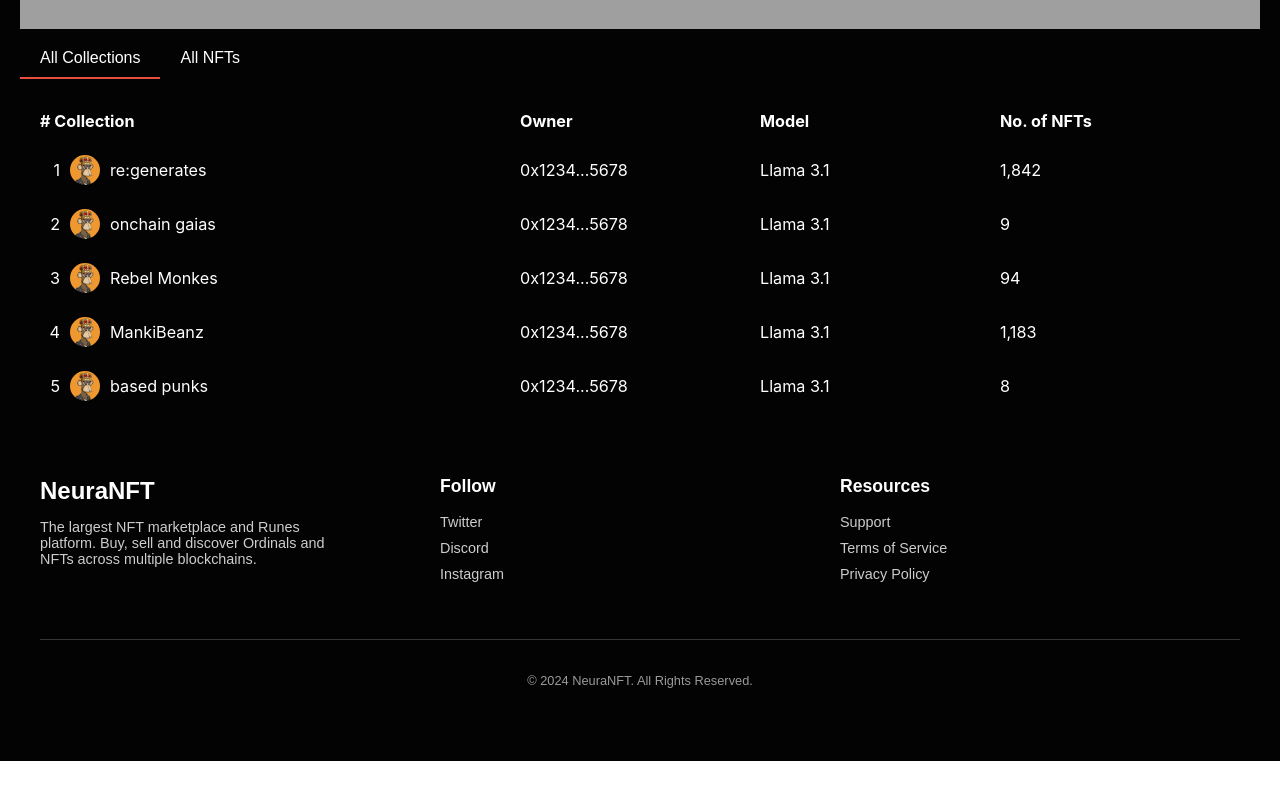
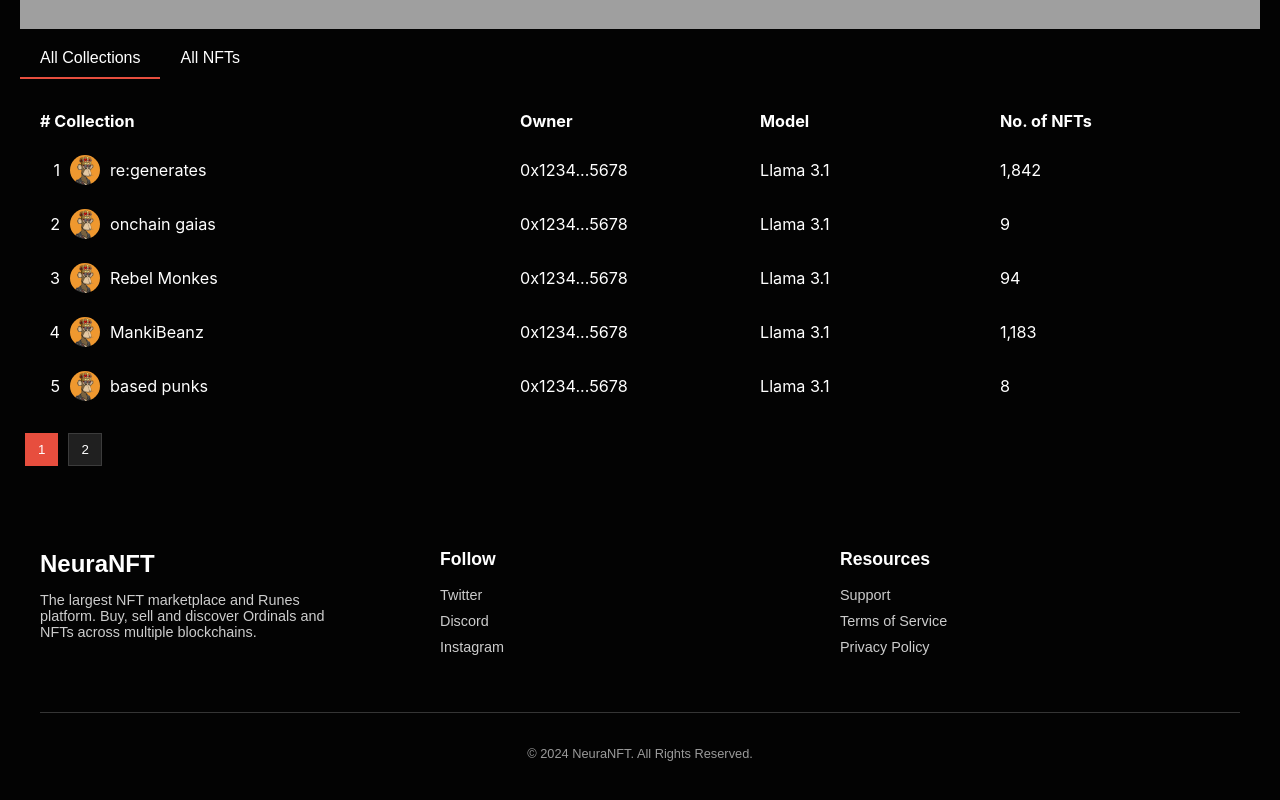
Before and after one commit to Projects-by-Harsh-and-Sid/NeuraNFT_Base, a React (Create React App) app in the folder frontend/: page / in a window 1280 px wide. Shown: the part 824-1624 px from the top of the page. Before the commit the page ends 1585 px from the top, so only its background shows below. Built offline with nearby package versions, Linux system fonts and the light colour scheme; grey boxes are pictures that could not be loaded.

Commit message:
added pagination to  the list

```diff
--- a/frontend/src/components/MainComponent.jsx
+++ b/frontend/src/components/MainComponent.jsx
@@ -35,6 +35,8 @@ function MainComponent() {
   const allCollectionsRef = useRef(null);
   const allNFTsRef = useRef(null);
 
+
+  const [currentPage, setCurrentPage] = useState(1);
 
   const { tronWebState, address, balance, connectWallet, disconnectWallet } = useAppContext();
 
@@ -87,6 +89,9 @@ function MainComponent() {
   //   setBalance(null);
   //   setConnectInitiated(false);
   // };
+
+
+
   const handleConnectWallet = async () => {
     if (!tronWebState.loggedIn) {
       await connectWallet();
@@ -112,6 +117,11 @@ function MainComponent() {
     { id: 3, name: 'Rebel Monkes', image: temp, owner: '0x1234...5678', model: 'Llama 3.1', NFTs: '94' },
     { id: 4, name: 'MankiBeanz', image: temp, owner: '0x1234...5678', model: 'Llama 3.1', NFTs: '1,183' },
     { id: 5, name: 'based punks', image: temp, owner: '0x1234...5678', model: 'Llama 3.1', NFTs: '8' },
+    { id: 6, name: 're:generates', image: temp, owner: '0x1234...5678', model: 'Llama 3.1', NFTs: '1,84' },
+    { id: 7, name: 'onchain gaias', image: temp, owner: '0x1234...5678', model: 'Llama 3.1', NFTs: '9' },
+    { id: 8, name: 'Rebel Monkes', image: temp, owner: '0x1234...5678', model: 'Llama 3.1', NFTs: '4' },
+    { id: 9, name: 'MankiBeanz', image: temp, owner: '0x1234...5678', model: 'Llama 3.1', NFTs: '183' },
+    { id: 10, name: 'based punks', image: temp, owner: '0x1234...5678', model: 'Llama 3.1', NFTs: '8' },
   ];
 
   const handleCreateCollection = () => {
@@ -123,13 +133,13 @@ function MainComponent() {
   };
 
 
-  const handleAllCollection = () => {
-    allCollectionsRef.current?.scrollIntoView({ behavior: 'smooth' });
-  };
+  // const handleAllCollection = () => {
+  //   allCollectionsRef.current?.scrollIntoView({ behavior: 'smooth' });
+  // };
 
-  const handleAllNFTs = () => {
-    allNFTsRef.current?.scrollIntoView({ behavior: 'smooth' });
-  };
+  // const handleAllNFTs = () => {
+  //   allNFTsRef.current?.scrollIntoView({ behavior: 'smooth' });
+  // };
 
   const scrollToSection = (ref) => {
     ref.current?.scrollIntoView({ behavior: 'smooth' });
@@ -139,6 +149,7 @@ function MainComponent() {
     { id: 2, name: 'All Collections', image: gradient,      action: () => {
       setActiveTab('allCollections');
       scrollToSection(allCollectionsRef);
+
     }
 },
     { id: 3, name: 'Create Collections', image: night,action: handleCreateCollection },
@@ -168,6 +179,20 @@ function MainComponent() {
     { id: 4, name: 'NFT #1121', image: temp, price: '1.0 ETH', lastSale: '0.9 ETH', owner: '0x1357...2468' },
     { id: 5, name: 'NFT #3141', image: temp, price: '0.8 ETH', lastSale: '0.75 ETH', owner: '0x9876...5432' },
   ];
+
+
+  const itemsPerPage = 5;
+  const indexOfLastItem = currentPage * itemsPerPage;
+  const indexOfFirstItem = indexOfLastItem - itemsPerPage;
+
+  const currentCollections = collectionsData.slice(indexOfFirstItem, indexOfLastItem);
+  const currentNFTs = nftsData.slice(indexOfFirstItem, indexOfLastItem);
+
+  const totalPages = Math.ceil((activeTab === 'allCollections' ? collectionsData.length : nftsData.length) / itemsPerPage);
+
+  const handlePageChange = (pageNumber) => {
+    setCurrentPage(pageNumber);
+  };
 
   const scrollCollections = (direction) => {
     if (collectionsRef.current) {
@@ -268,13 +293,19 @@ function MainComponent() {
         <div ref={allCollectionsRef}className={styles.tabs}>
           <button
             className={classNames(styles.tab, { [styles.activeTab]: activeTab === 'allCollections' })}
-            onClick={() => setActiveTab('allCollections')}
+            onClick={() => {
+              setActiveTab('allCollections');
+              setCurrentPage(1);
+            }}
           >
             All Collections
           </button>
           <button
             className={classNames(styles.tab, { [styles.activeTab]: activeTab === 'allNFTs' })}
-            onClick={() => setActiveTab('allNFTs')}
+            onClick={() => {
+              setActiveTab('allNFTs');
+              setCurrentPage(1);
+            }}
           >
             All NFTs
           </button>
@@ -287,14 +318,15 @@ function MainComponent() {
             <div className={styles.headerItem}>No. of NFTs</div>
           </div>
           {activeTab === 'allCollections' ? (
-            collectionsData.map((item, index) => (
+            currentCollections.map((item, index) => (
               <div
                 key={item.id}
                 className={styles.tableRow}
                 onClick={() => handleRowClick(item.id, 'collection')}
               >
                 <div className={styles.rowItem}>
-                  <span className={styles.itemNumber}>{index + 1}</span>
+                  {/* <span className={styles.itemNumber}>{index + 1}</span> */}
+                  <span className={styles.itemNumber}>{(currentPage - 1) * itemsPerPage + index + 1}</span>
                   <img src={item.image} alt={item.name} className={styles.itemImage} />
                   <span className={styles.itemName}>{item.name}</span>
                 </div>
@@ -304,14 +336,15 @@ function MainComponent() {
               </div>
             ))
           ) : (
-            nftsData.map((item, index) => (
+            currentNFTs.map((item, index) => (
               <div
                 key={item.id}
                 className={styles.tableRow}
                 onClick={() => handleRowClick(item.id, 'nft')}
               >
                 <div className={styles.rowItem}>
-                  <span className={styles.itemNumber}>{index + 1}</span>
+                  {/* <span className={styles.itemNumber}>{index + 1}</span> */}
+                  <span className={styles.itemNumber}>{(currentPage - 1) * itemsPerPage + index + 1}</span>
                   <img src={item.image} alt={item.name} className={styles.itemImage} />
                   <span className={styles.itemName}>{item.name}</span>
                 </div>
@@ -322,6 +355,17 @@ function MainComponent() {
             ))
           )}
         </div>
+        <div className={styles.pagination}>
+          {Array.from({ length: totalPages }, (_, i) => i + 1).map((pageNumber) => (
+            <button
+              key={pageNumber}
+              onClick={() => handlePageChange(pageNumber)}
+              className={classNames(styles.pageButton, { [styles.activePage]: currentPage === pageNumber })}
+            >
+              {pageNumber}
+            </button>
+          ))}
+        </div>
         {/* Content for All Collections or All NFTs would go here */}
         <Footer />
       </div>
--- a/frontend/src/styles/maincomponent.module.css
+++ b/frontend/src/styles/maincomponent.module.css
@@ -427,3 +427,30 @@ html::-webkit-scrollbar, body::-webkit-scrollbar {
 .actionsContainer .scrollArrowRight {
   right: 10px;
 }
+
+
+.pagination {
+  display: flex;
+  /* justify-content: center; */
+  margin-top: 20px;
+  margin-bottom: 20px;
+}
+
+.pageButton {
+  background-color: #1e1e1e;
+  border: 1px solid #3a3a3a;
+  color: white;
+  padding: 8px 12px;
+  margin: 0 5px;
+  cursor: pointer;
+  transition: background-color 0.3s ease;
+}
+
+.pageButton:hover {
+  background-color: #2c2c2c;
+}
+
+.activePage {
+  background-color: #e74c3c;
+  border-color: #e74c3c;
+}
```
